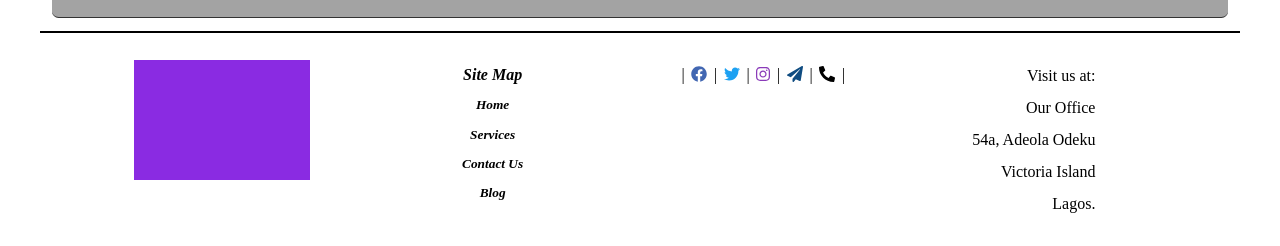
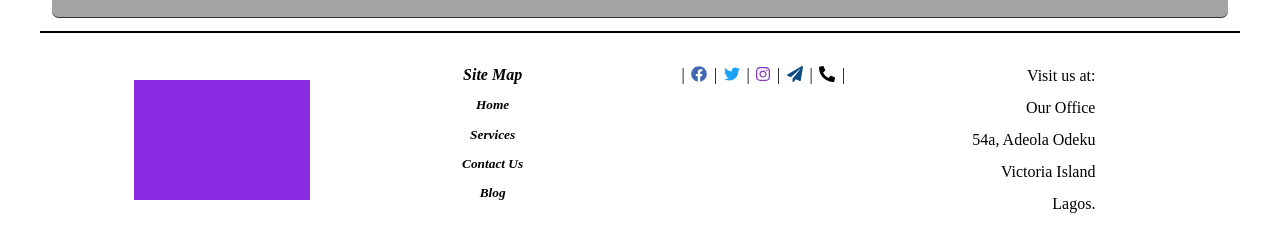
Before and after one commit to Dawlz/metro-reach, a React (Create React App) app: page /services in a window 1280 px wide. Shown: the part 1406-1652 px from the top of the page. Built offline with nearby package versions, Linux system fonts and the light colour scheme.

Commit message:
update to the styling

```diff
--- a/src/components/footer.js
+++ b/src/components/footer.js
@@ -37,6 +37,7 @@ const CopyRightDiv = styled.div`
     }
     `
 const LogoDiv = styled.div`
+    align-self: center;
     align-items: center;
     flex-direction: column;
     background-color: #8a2be2;
--- a/src/components/header.js
+++ b/src/components/header.js
@@ -55,7 +55,7 @@ const Header = () => {
             <div className="links">
                 <ul>
                     <li><Link to="/">Home</Link></li>
-                    <li>Services</li>
+                    <li><Link to = "/services">Services</Link></li>
                     <li><Link to = "/contact">Contact Us</Link></li>
                     <li>Blog</li>
                 </ul>
```
